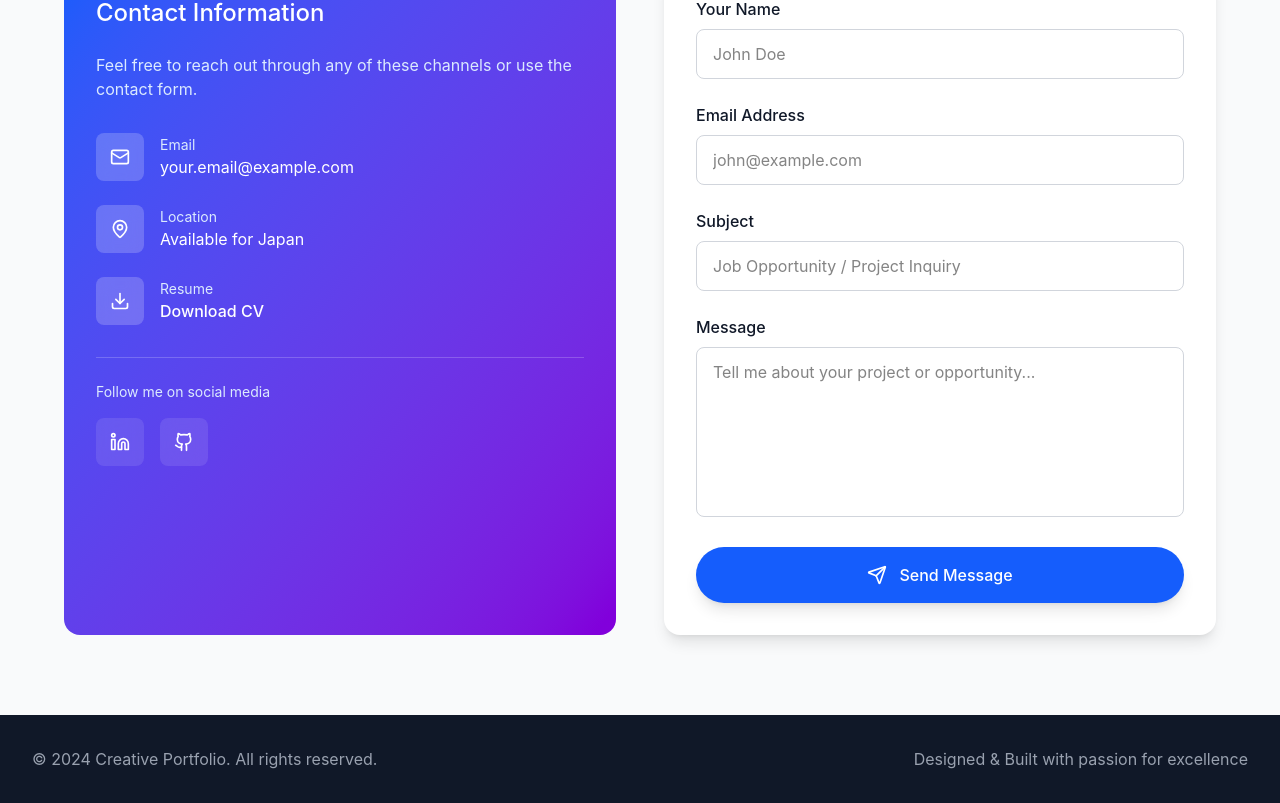
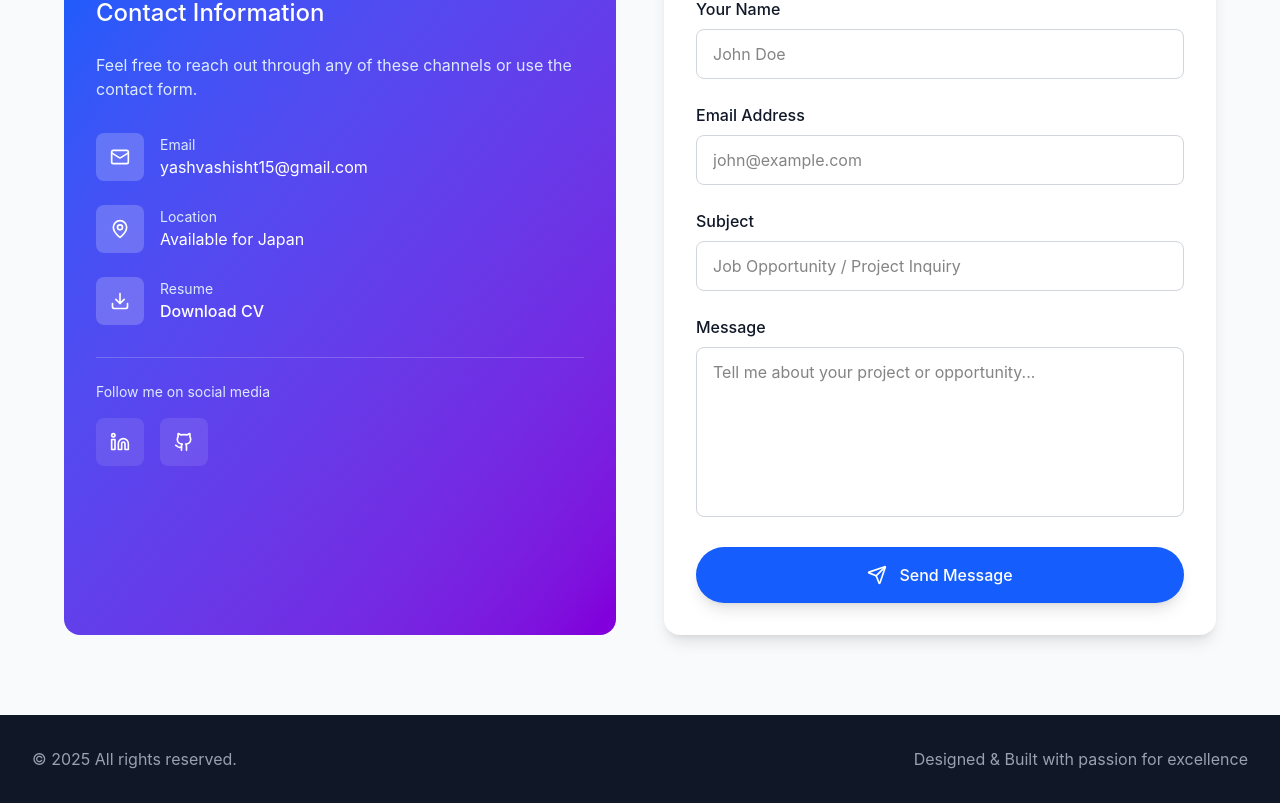
Before and after one commit to Yash-Vashisht/yash-vashisht.github.io, a React (Vite) app: page / in a window 1280 px wide. Shown: the part 4077-4880 px from the top of the page. Built offline with nearby package versions, Linux system fonts and the light colour scheme.

Commit message:
Added email and social and fixed footer

```diff
--- a/src/app/components/Contact.tsx
+++ b/src/app/components/Contact.tsx
@@ -65,7 +65,7 @@ export function Contact() {
                   </div>
                   <div>
                     <p className="text-sm text-blue-100">Email</p>
-                    <p className="text-white">your.email@example.com</p>
+                    <p className="text-white">yashvashisht15@gmail.com</p>
                   </div>
                 </div>
 
@@ -97,7 +97,7 @@ export function Contact() {
                 <div className="flex gap-4">
                   <a
                     href="https://linkedin.com"
-                    target="_blank"
+                    target="https://in.linkedin.com/in/yash-vashisht-670223163"
                     rel="noopener noreferrer"
                     className="w-12 h-12 bg-white/10 backdrop-blur-sm rounded-lg flex items-center justify-center hover:bg-white hover:text-blue-600 transition-all"
                   >
@@ -105,7 +105,7 @@ export function Contact() {
                   </a>
                   <a
                     href="https://github.com"
-                    target="_blank"
+                    target="https://github.com/Yash-Vashisht"
                     rel="noopener noreferrer"
                     className="w-12 h-12 bg-white/10 backdrop-blur-sm rounded-lg flex items-center justify-center hover:bg-white hover:text-blue-600 transition-all"
                   >
--- a/src/app/components/Footer.tsx
+++ b/src/app/components/Footer.tsx
@@ -4,7 +4,7 @@ export function Footer() {
       <div className="container mx-auto px-4 sm:px-6 lg:px-8">
         <div className="flex flex-col md:flex-row justify-between items-center gap-4">
           <p className="text-gray-400 text-center md:text-left">
-            © 2024 Creative Portfolio. All rights reserved.
+            © 2025 All rights reserved.
           </p>
           <p className="text-gray-400 text-center md:text-right">
             Designed & Built with passion for excellence
```
